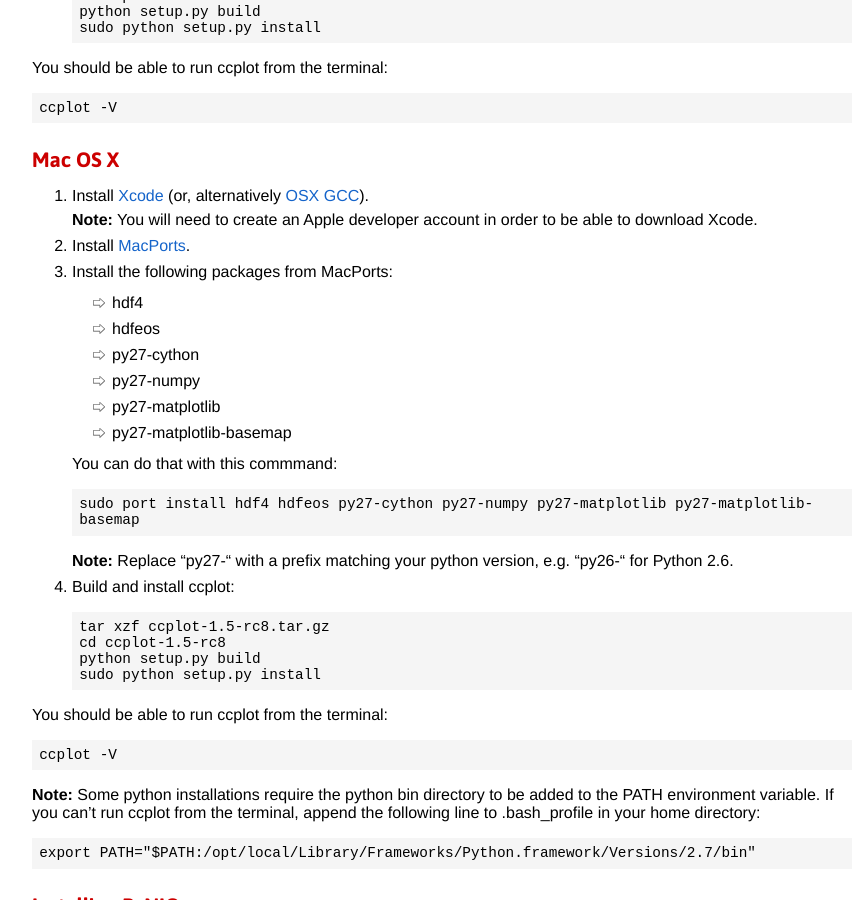
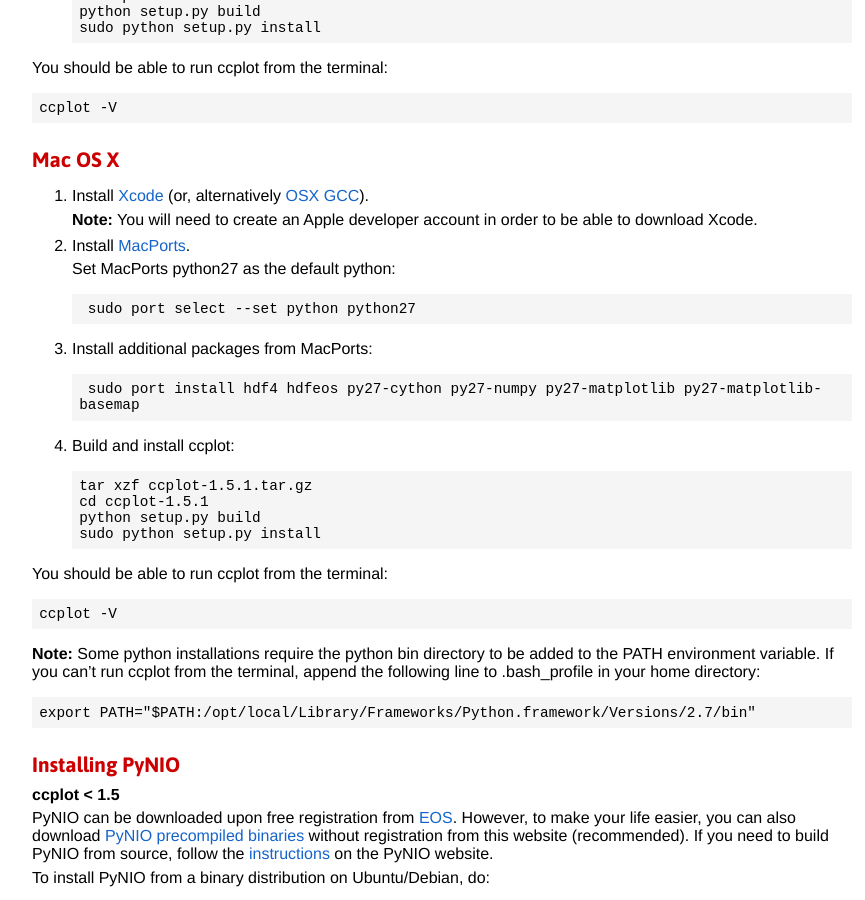
Before and after one commit to peterkuma/ccplot, a Jekyll site: the page built from download/index.md, in a window 1280 px wide and 900 px high, scrolled down 1284 px. Shown: the whole window, without its empty margins (198-1063 px from the left). Built offline with Jekyll 4.4.1, drawn with Linux system fonts in a browser that asks for light colours.

Commit message:
Update Mac OS X installation instructions

```diff
--- a/download/index.md
+++ b/download/index.md
@@ -193,26 +193,18 @@
 
 2. Install [MacPorts](https://www.macports.org/install.php).
 
-3. Install the following packages from MacPorts:
+    Set MacPorts python27 as the default python:
 
-   * hdf4
-   * hdfeos
-   * py27-cython
-   * py27-numpy
-   * py27-matplotlib
-   * py27-matplotlib-basemap
+        sudo port select --set python python27
 
-   You can do that with this commmand:
+3. Install additional packages from MacPorts:
 
-       sudo port install hdf4 hdfeos py27-cython py27-numpy py27-matplotlib py27-matplotlib-basemap
+        sudo port install hdf4 hdfeos py27-cython py27-numpy py27-matplotlib py27-matplotlib-basemap
 
-   **Note:** Replace "py27-" with a prefix matching your python version,
-   e.g. "py26-" for Python 2.6.
+5. Build and install ccplot:
 
-3. Build and install ccplot:
-
-       tar xzf ccplot-1.5-rc8.tar.gz
-       cd ccplot-1.5-rc8
+       tar xzf ccplot-1.5.1.tar.gz
+       cd ccplot-1.5.1
        python setup.py build
        sudo python setup.py install
 
```
